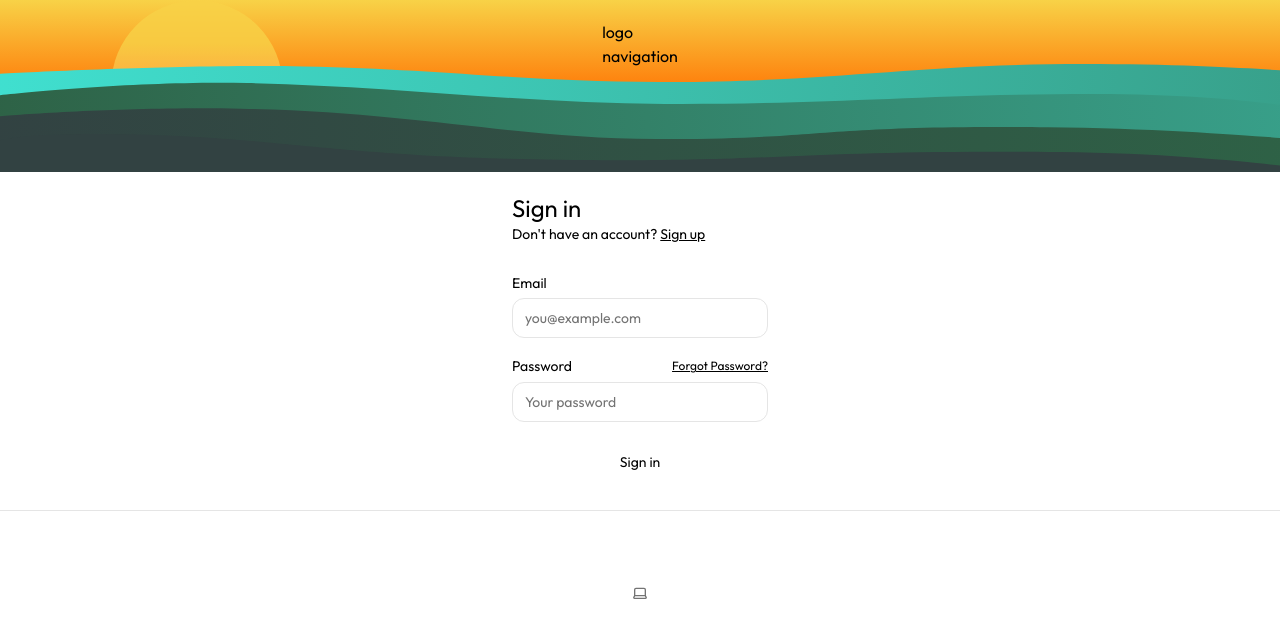
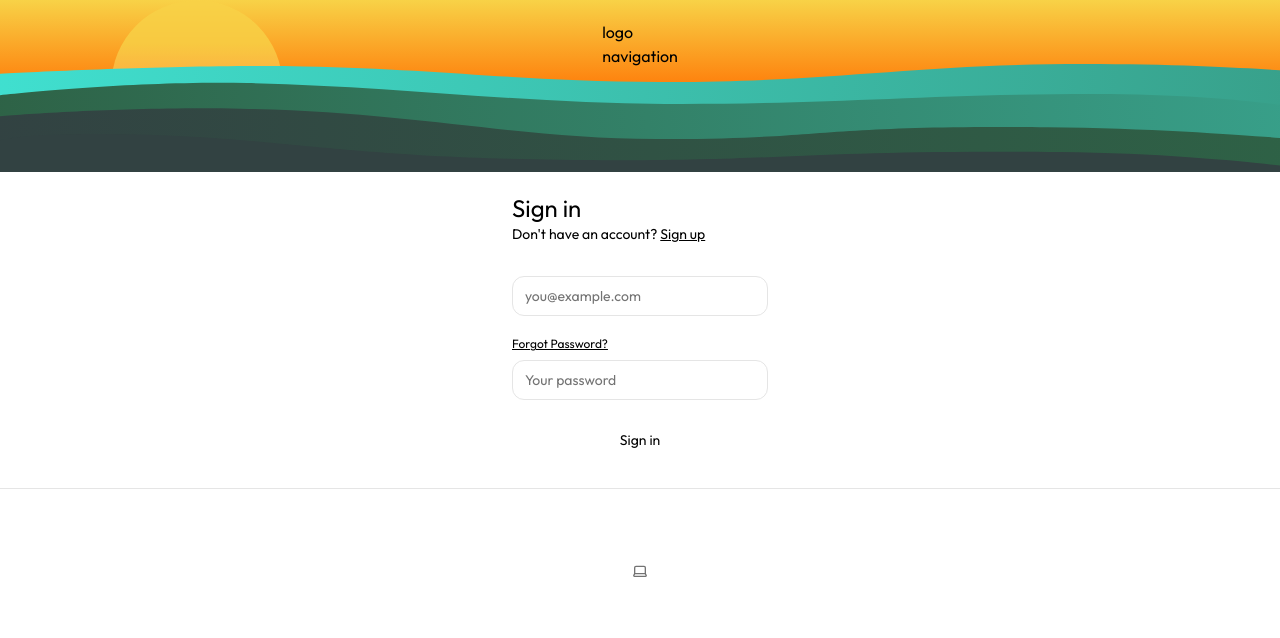
Before and after one commit to Equilibria-Labs/equilibria-labs-api, a Next.js app in the folder apps/web/: page /sign-in in a window 1280 px wide. Shown: the top 638 px of the page. Built offline with nearby package versions, Linux system fonts and the light colour scheme.

Commit message:
turbo json changes

```diff
--- a/apps/web/app/(auth-pages)/sign-in/page.tsx
+++ b/apps/web/app/(auth-pages)/sign-in/page.tsx
@@ -3,7 +3,6 @@ import { signInAction } from '../../actions';
 import { FormMessage, Message } from '@/components/account/form-message';
 import { SubmitButton } from '@/components/account/submit-button';
 import { Input } from '@/components/ui/input';
-import { Label } from '@/components/ui/label';
 import Link from 'next/link';
 
 export const dynamic = 'auto';
@@ -20,10 +19,8 @@ export default async function Login(props: { searchParams: Promise<Message> }) {
         </Link>
       </p>
       <div className='flex flex-col gap-2 [&>input]:mb-3 mt-8'>
-        <Label htmlFor='email'>Email</Label>
         <Input name='email' placeholder='you@example.com' required />
         <div className='flex justify-between items-center'>
-          <Label htmlFor='password'>Password</Label>
           <Link
             className='text-xs text-foreground underline'
             href='/forgot-password'
--- a/apps/web/app/protected/page.tsx
+++ b/apps/web/app/protected/page.tsx
@@ -1,6 +1,5 @@
 import { createServerComponentClient } from '@supabase/auth-helpers-nextjs';
 import { cookies } from 'next/headers';
-import { InfoIcon } from 'lucide-react';
 import { redirect } from 'next/navigation';
 
 export default async function ProtectedPage() {
@@ -28,7 +27,6 @@ export default async function ProtectedPage() {
     <div className='flex-1 w-full flex flex-col gap-12'>
       <div className='w-full'>
         <div className='bg-accent text-sm p-3 px-5 rounded-md text-foreground flex gap-3 items-center'>
-          <InfoIcon size='16' strokeWidth={2} />
           This is a protected page that you can only see as an authenticated
           user
         </div>
```
Also changed, not shown: 1 other file (tests, documents, lock files or other folders).
